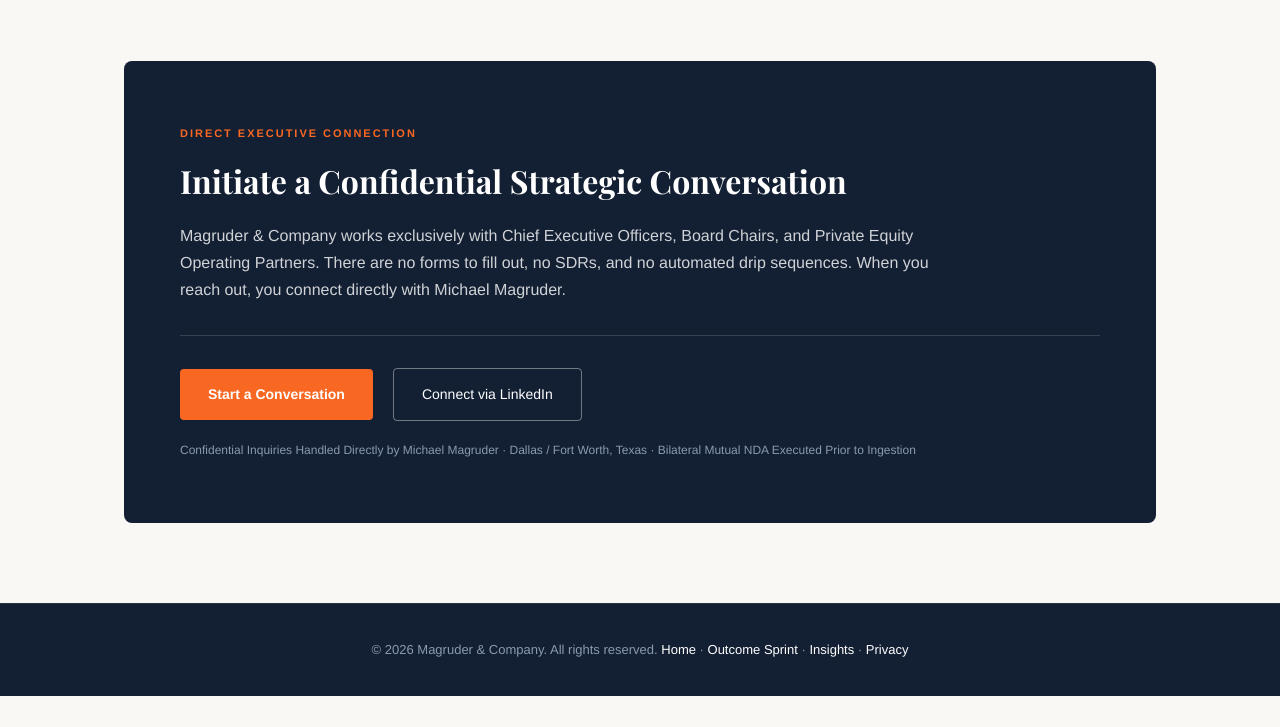
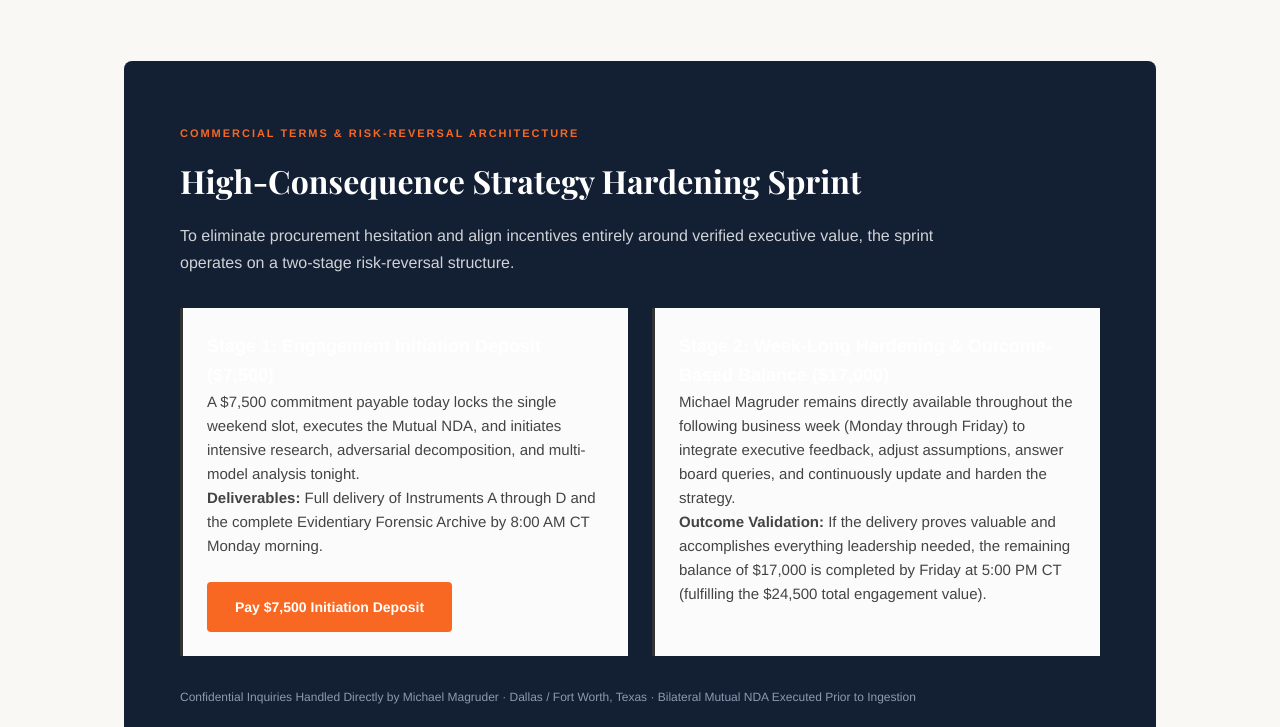
Before and after one commit to michaelmagruder-afk/magruder-co, a website: page advisory.html in a window 1280 px wide. Shown: the part 3153-3880 px from the top of the page. Before the commit the page ends 3849 px from the top, so only its background shows below. Drawn offline with nearby package versions, Linux system fonts and the light colour scheme; a web font is replaced by a local one.

Commit message:
feat(advisory): Restore two-stage risk reversal Stripe checkout gateway

```diff
--- a/advisory.html
+++ b/advisory.html
@@ -480,9 +480,33 @@
     </div>
   </div>
 
-  <!-- DIRECT C-SUITE CONNECTION -->
-  <div class="connect-panel" id="connect">
-    <div class="section-label">Direct Executive Connection</div>
+
+  <!-- COMMERCIAL TERMS & RISK-REVERSAL -->
+  <div class="connect-panel" id="commercial-terms">
+    <div class="section-label">Commercial Terms & Risk-Reversal Architecture</div>
+    <h2>High-Consequence Strategy Hardening Sprint</h2>
+    <p class="lead-text">To eliminate procurement hesitation and align incentives entirely around verified executive value, the sprint operates on a two-stage risk-reversal structure.</p>
+
+    <div style="display: grid; grid-template-columns: 1fr 1fr; gap: 24px; margin-top: 32px; text-align: left;">
+      <div style="background: #FBFBFB; border-left: 3px solid #333; padding: 24px;">
+        <h4 style="margin-top:0; font-size: 18px; font-weight: 700;">Stage 1: Engagement Initiation Deposit ($7,500)</h4>
+        <p style="font-size: 15px; color: #444;">A $7,500 commitment payable today locks the single weekend slot, executes the Mutual NDA, and initiates intensive research, adversarial decomposition, and multi-model analysis tonight.</p>
+        <p style="font-size: 15px; color: #444;"><strong>Deliverables:</strong> Full delivery of Instruments A through D and the complete Evidentiary Forensic Archive by 8:00 AM CT Monday morning.</p>
+        <div style="margin-top: 24px;">
+          <a href="https://buy.stripe.com/advisory_sprint_deposit" target="_blank" rel="noopener" class="btn-orange">Pay $7,500 Initiation Deposit</a>
+        </div>
+      </div>
+
+      <div style="background: #FBFBFB; border-left: 3px solid #333; padding: 24px;">
+        <h4 style="margin-top:0; font-size: 18px; font-weight: 700;">Stage 2: Week-Long Hardening & Outcome-Based Balance ($17,000)</h4>
+        <p style="font-size: 15px; color: #444;">Michael Magruder remains directly available throughout the following business week (Monday through Friday) to integrate executive feedback, adjust assumptions, answer board queries, and continuously update and harden the strategy.</p>
+        <p style="font-size: 15px; color: #444;"><strong>Outcome Validation:</strong> If the delivery proves valuable and accomplishes everything leadership needed, the remaining balance of $17,000 is completed by Friday at 5:00 PM CT (fulfilling the $24,500 total engagement value).</p>
+      </div>
+    </div>
+
+    <div class="connect-note" style="margin-top: 32px;">Confidential Inquiries Handled Directly by Michael Magruder &middot; Dallas / Fort Worth, Texas &middot; Bilateral Mutual NDA Executed Prior to Ingestion</div>
+  </div>
+
     <h2>Initiate a Confidential Strategic Conversation</h2>
     <p class="lead-text">Magruder &amp; Company works exclusively with Chief Executive Officers, Board Chairs, and Private Equity Operating Partners. There are no forms to fill out, no SDRs, and no automated drip sequences. When you reach out, you connect directly with Michael Magruder.</p>
 
```
